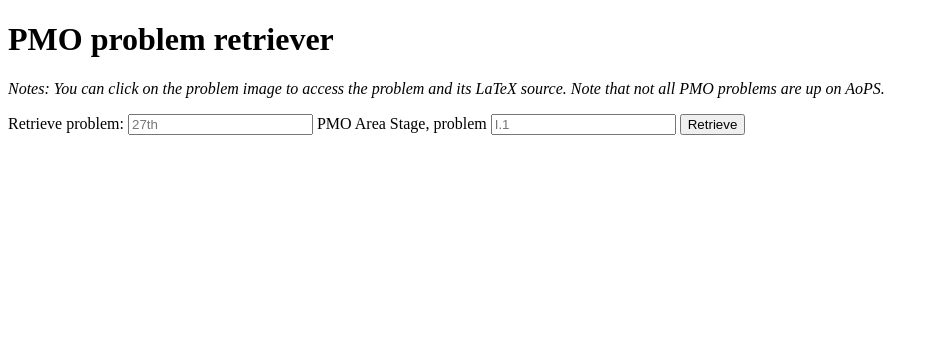
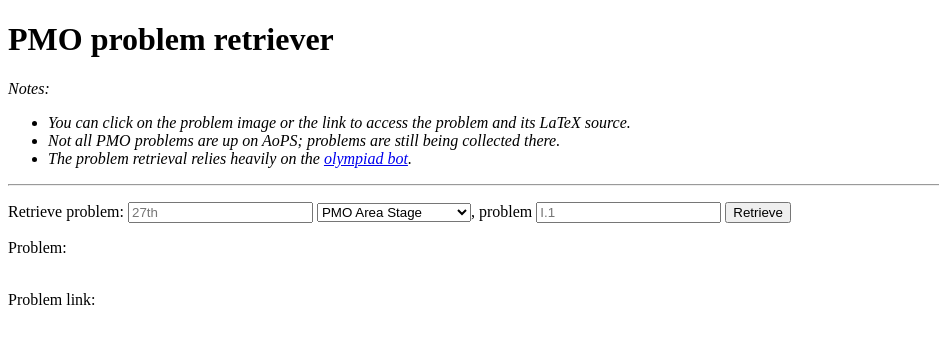
Before and after one commit to mathematicalcoder/olybot-pmo, a plain HTML site: page index.html in a window 1280 px wide. Shown: the whole page, without its empty margins (0-939 px from the left). Drawn offline with Linux system fonts and the light colour scheme.

Commit message:
QS now supported in olybot!

```diff
--- a/index.html
+++ b/index.html
@@ -8,22 +8,39 @@
     <body>
         <h1>PMO problem retriever</h1>
         <p>
-            <em>Notes: You can click on the problem image to access the problem and its LaTeX source. Note that not all PMO problems are up on AoPS.</em>
+            <em>Notes: <ul>
+                <li>You can click on the problem image or the link to access the problem and its LaTeX source.</li>
+                <li>Not all PMO problems are up on AoPS; problems are still being collected there.</li>
+                <li>The problem retrieval relies heavily on the <a href="https://ggim.me/">olympiad bot</a>.</li>
+            </ul></em>
+        </p>
+        <hr>
+        <p>
+            Retrieve problem: <input type="text" id="iter" placeholder="27th"> <select id="contest">
+                <option value="philippine-mo-area-stage">PMO Area Stage</option>
+                <option value="philippine-mo-qualifying-stage">PMO Qualifying Stage</option>
+            </select>, problem <input type="text" id="num" placeholder="I.1">
+            <button onclick="getProblem()">Retrieve</button>
         </p>
         <p>
-            Retrieve problem: <input type="text" id="iter" placeholder="27th"> PMO Area Stage, problem <input type="text" id="num" placeholder="I.1">
-            <button onclick="getProblem()">Retrieve</button>
+            Problem:<br>
+            <a id="problemLink" href="#"><img src="" id="problemImg" width="70%"></a>
         </p>
-        <a id="problemLink" href="#"><img src="" id="problemImg" width="90%"></a>
+        <p>
+            Problem link: <a id="problemLink2" href="#"></a>
+        </p>
     </body>
     <script>
         function getProblem() {
-            const inputs = [document.getElementById("iter").value, document.getElementById("num").value]
+            const inputs = [document.getElementById("iter").value, document.getElementById("contest").value, document.getElementById("num").value]
             const img = document.getElementById("problemImg")
             const link = document.getElementById("problemLink")
-            let url = `https://ggim.me/${inputs[0]}-philippine-mo-area-stage-${inputs[1]}`
+            const link2 = document.getElementById("problemLink2")
+            let url = `https://ggim.me/${inputs[0]}-${inputs[1]}-${inputs[2]}`
             img.setAttribute("src", url)
             link.setAttribute("href", url)
+            link2.setAttribute("href", url)
+            link2.innerHTML = url
         }
     </script>
 </html>
```
